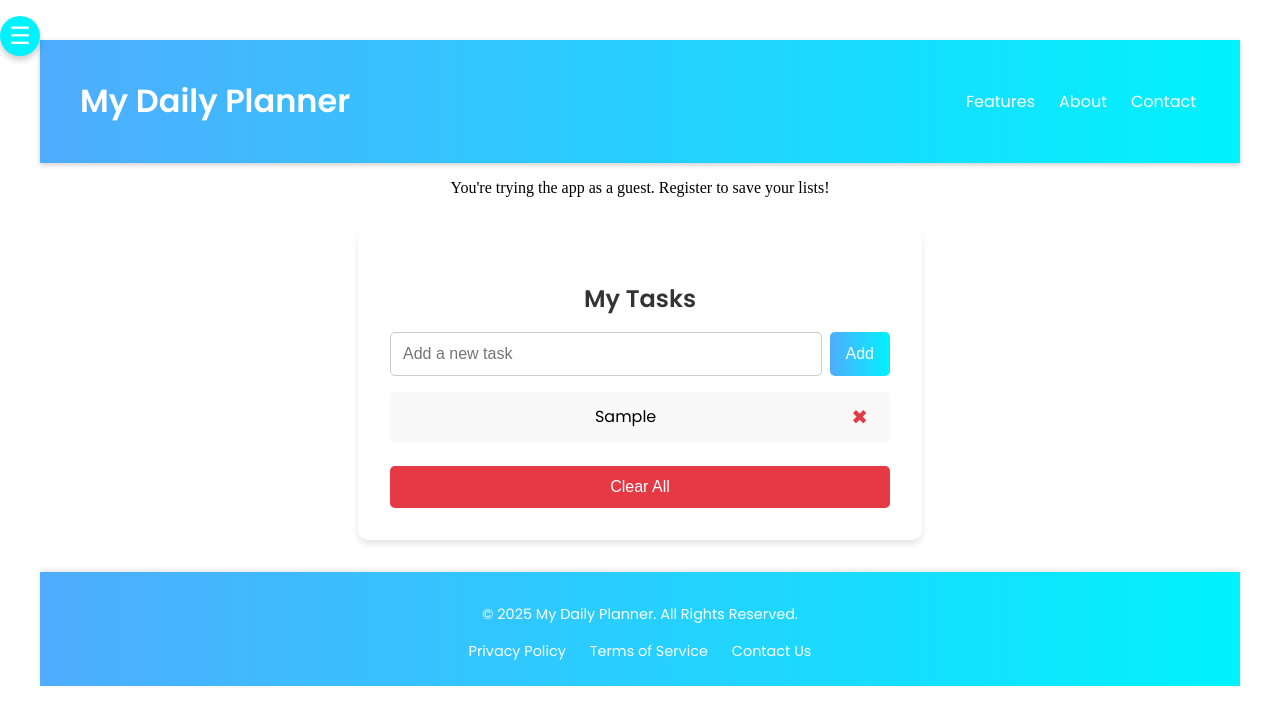
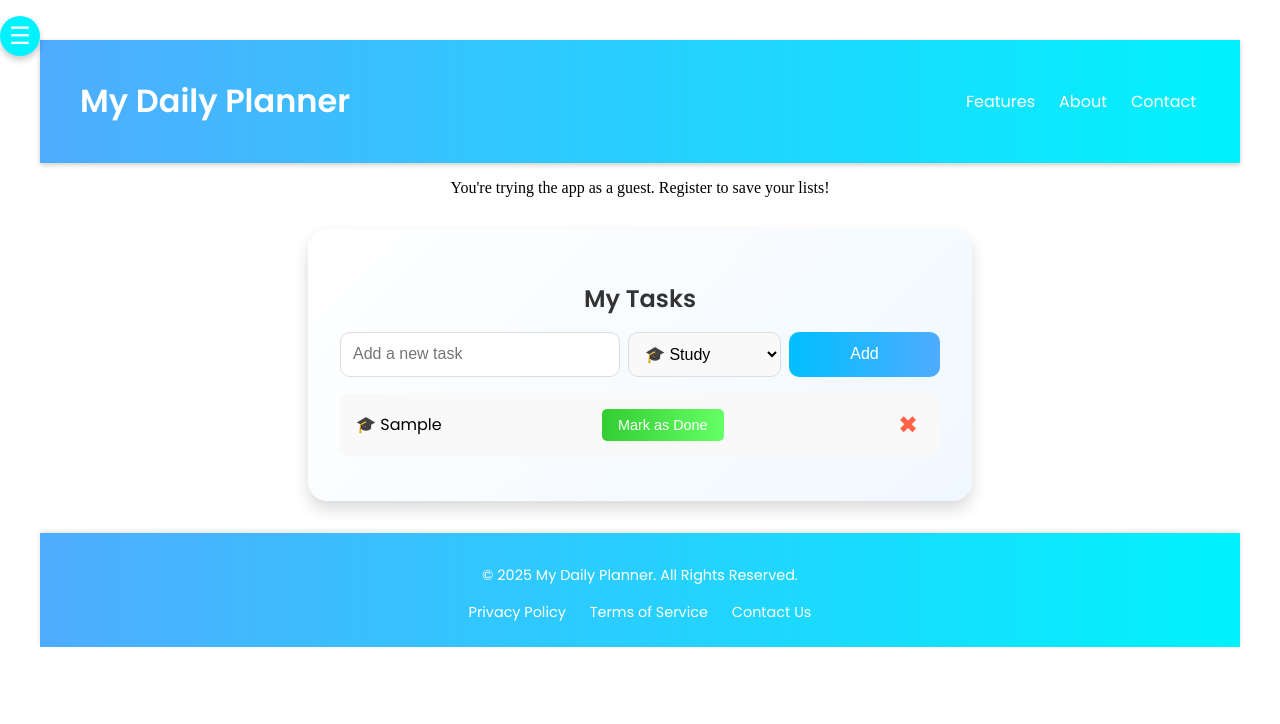
Before and after one commit to sashashreyder/todolist, a React (Vite) app in the folder todolist/: page / in a window 1280 px wide. Both pictures are taken after typing "Sample" into the empty fields and a click on the button "Add". Shown: the top 724 px of the page. Built offline with nearby package versions, Linux system fonts and the light colour scheme.

Commit message:
todo list mark as done updated, design updated

```diff
--- a/todolist/src/components/TodoList.jsx
+++ b/todolist/src/components/TodoList.jsx
@@ -1,26 +1,35 @@
-import React, { useState } from 'react';
+import React, { useState } from "react";
 import "../design/TodoList.css";
+
+const categories = [
+  { label: "Study", emoji: "🎓" },
+  { label: "Fitness", emoji: "🏋️‍♂️" },
+  { label: "Shopping", emoji: "🛒" },
+  { label: "Work", emoji: "📅" },
+  { label: "Personal", emoji: "🌟" },
+];
 
 const TodoList = ({ setHasUnsavedChanges }) => {
   const [tasks, setTasks] = useState([]);
-  const [task, setTask] = useState('');
-  const [error, setError] = useState('');
+  const [task, setTask] = useState("");
+  const [category, setCategory] = useState(categories[0].label);
+  const [error, setError] = useState("");
 
   const addTask = (e) => {
     e.preventDefault();
     if (!task.trim()) {
-      setError('Task cannot be empty!');
+      setError("Task cannot be empty!");
+      setTimeout(() => setError(""), 2000);
       return;
     }
-    setTasks([...tasks, { text: task, completed: false }]);
-    setTask('');
-    setError('');
-    if (setHasUnsavedChanges) setHasUnsavedChanges(true); // Mark progress as unsaved
+    setTasks([...tasks, { text: task, category, completed: false }]);
+    setTask("");
+    if (setHasUnsavedChanges) setHasUnsavedChanges(true);
   };
 
-  const toggleComplete = (index) => {
+  const markTaskAsDone = (index) => {
     const updatedTasks = tasks.map((t, i) =>
-      i === index ? { ...t, completed: !t.completed } : t
+      i === index ? { ...t, completed: true } : t
     );
     setTasks(updatedTasks);
     if (setHasUnsavedChanges) setHasUnsavedChanges(true);
@@ -28,11 +37,6 @@ const TodoList = ({ setHasUnsavedChanges }) => {
 
   const removeTask = (index) => {
     setTasks(tasks.filter((_, i) => i !== index));
-    if (setHasUnsavedChanges) setHasUnsavedChanges(true);
-  };
-
-  const clearTasks = () => {
-    setTasks([]);
     if (setHasUnsavedChanges) setHasUnsavedChanges(true);
   };
 
@@ -46,24 +50,46 @@ const TodoList = ({ setHasUnsavedChanges }) => {
           value={task}
           onChange={(e) => setTask(e.target.value)}
         />
-        <button type="submit">Add</button>
+        <select
+          value={category}
+          onChange={(e) => setCategory(e.target.value)}
+          className="category-select"
+        >
+          {categories.map((cat, index) => (
+            <option key={index} value={cat.label}>
+              {cat.emoji} {cat.label}
+            </option>
+          ))}
+        </select>
+        <button type="submit" className="add-btn">
+          Add
+        </button>
       </form>
       {error && <p className="error-message">{error}</p>}
       <ul className="task-list">
         {tasks.map((t, index) => (
-          <li key={index} className={`task-item ${t.completed ? 'completed' : ''}`}>
-            <span onClick={() => toggleComplete(index)}>{t.text}</span>
+          <li
+            key={index}
+            className={`task-item ${t.completed ? "completed" : ""}`}
+          >
+            <span>
+              {categories.find((cat) => cat.label === t.category)?.emoji}{" "}
+              {t.text}
+            </span>
+            {!t.completed && (
+              <button
+                className="mark-done-btn"
+                onClick={() => markTaskAsDone(index)}
+              >
+                Mark as Done
+              </button>
+            )}
             <button className="remove-btn" onClick={() => removeTask(index)}>
               ✖
             </button>
           </li>
         ))}
       </ul>
-      {tasks.length > 0 && (
-        <button className="clear-btn" onClick={clearTasks}>
-          Clear All
-        </button>
-      )}
     </div>
   );
 };
--- a/todolist/src/design/Sidebar.css
+++ b/todolist/src/design/Sidebar.css
@@ -1,4 +1,3 @@
-/* Sidebar Container */
 .sidebar {
     position: fixed;
     top: 0;
@@ -20,7 +19,6 @@
     transform: translateX(0);
   }
 
-  /* Toggle Button */
   .toggle-btn {
     position: absolute;
     top: 1rem;
@@ -41,7 +39,6 @@
     background: #4facfe;
   }
 
-  /* Navigation Links */
   .sidebar-nav ul {
     list-style: none;
     padding: 0;
@@ -66,7 +63,6 @@
     color: #ffd700;
   }
 
-  /* Responsive Sidebar */
   @media (max-width: 768px) {
     .sidebar {
       width: 200px;
--- a/todolist/src/design/TodoList.css
+++ b/todolist/src/design/TodoList.css
@@ -1,56 +1,80 @@
 .todo-container {
-    background: #fff;
+    background: linear-gradient(135deg, #ffffff, #f0f8ff);
     padding: 2rem;
-    border-radius: 10px;
-    box-shadow: 0 4px 6px rgba(0, 0, 0, 0.1);
-    font-family: 'Poppins', sans-serif;
-    max-width: 500px;
+    border-radius: 20px;
+    box-shadow: 0 8px 16px rgba(0, 0, 0, 0.15);
+    font-family: "Poppins", sans-serif;
+    max-width: 600px;
     margin: 2rem auto;
+    transition: transform 0.3s ease;
+  }
+
+  .todo-container:hover {
+    transform: translateY(-5px);
   }
 
   h2 {
     text-align: center;
     margin-bottom: 1rem;
     color: #333;
+    font-weight: bold;
   }
 
   .task-form {
     display: flex;
     justify-content: space-between;
     margin-bottom: 1rem;
+    gap: 0.5rem;
   }
 
   .task-form input {
+    flex: 2;
+    padding: 0.75rem;
+    font-size: 1rem;
+    border: 1px solid #ddd;
+    border-radius: 10px;
+    outline: none;
+    transition: border-color 0.3s ease;
+  }
+
+  .task-form input:focus {
+    border-color: #00bfff;
+  }
+
+  .category-select {
     flex: 1;
     padding: 0.75rem;
     font-size: 1rem;
-    border: 1px solid #ccc;
-    border-radius: 5px;
-    margin-right: 0.5rem;
+    border: 1px solid #ddd;
+    border-radius: 10px;
+    outline: none;
+    background: #f9f9f9;
+    transition: border-color 0.3s ease;
   }
 
-  .task-form input:focus {
-    border-color: #4facfe;
-    outline: none;
+  .category-select:focus {
+    border-color: #00bfff;
   }
 
-  .task-form button {
-    background: linear-gradient(90deg, #4facfe, #00f2fe);
+  .add-btn {
+    flex: 1;
+    padding: 0.75rem;
+    font-size: 1rem;
+    border: none;
+    border-radius: 10px;
+    background: linear-gradient(90deg, #00bfff, #4facfe);
     color: white;
-    border: none;
-    border-radius: 5px;
-    padding: 0.75rem 1rem;
-    font-size: 1rem;
     cursor: pointer;
-    transition: background 0.3s ease;
+    transition: background 0.3s ease, transform 0.2s ease;
   }
 
-  .task-form button:hover {
-    background: linear-gradient(90deg, #00f2fe, #4facfe);
+  .add-btn:hover {
+    background: linear-gradient(90deg, #4facfe, #00bfff);
+    transform: scale(1.05);
   }
 
   .error-message {
-    color: #e63946;
+    color: #ff6347;
     font-size: 0.9rem;
     text-align: center;
     margin-bottom: 1rem;
@@ -67,66 +91,77 @@
     justify-content: space-between;
     align-items: center;
     background: #f9f9f9;
-    padding: 0.75rem 1rem;
-    border-radius: 5px;
-    margin-bottom: 0.5rem;
-    transition: background 0.3s ease;
+    padding: 1rem;
+    border-radius: 10px;
+    margin-bottom: 0.75rem;
+    transition: background 0.3s ease, transform 0.2s ease;
+  }
+
+  .task-item:hover {
+    background: #e6f7ff;
+    transform: translateY(-2px);
   }
 
   .task-item.completed span {
     text-decoration: line-through;
-    color: #777;
-  }
-
-  .task-item span {
-    flex: 1;
-    cursor: pointer;
-  }
-
-  .task-item:hover {
-    background: #e3f2fd;
+    color: #999;
   }
 
   .remove-btn {
     background: none;
     border: none;
-    color: #e63946;
-    font-size: 1.25rem;
+    color: #ff6347;
+    font-size: 1.5rem;
     cursor: pointer;
-    transition: color 0.3s ease;
+    transition: color 0.3s ease, transform 0.2s ease;
   }
 
   .remove-btn:hover {
-    color: #ff6f61;
+    color: #ff4500;
+    transform: scale(1.1);
   }
 
-  .clear-btn {
-    background: #e63946;
+  .task-actions {
+    display: flex;
+    justify-content: center;
+    margin-top: 1rem;
+  }
+
+  .mark-done-btn {
+    padding: 0.5rem 1rem;
+    font-size: 0.9rem;
+    background: linear-gradient(90deg, #32cd32, #66ff66);
     color: white;
     border: none;
     border-radius: 5px;
-    padding: 0.75rem 1rem;
-    font-size: 1rem;
     cursor: pointer;
-    margin-top: 1rem;
-    width: 100%;
-    transition: background 0.3s ease;
+    transition: background 0.3s ease, transform 0.2s ease;
+    margin-right: 0.5rem;
   }
 
-  .clear-btn:hover {
-    background: #ff6f61;
+  .mark-done-btn:hover {
+    background: linear-gradient(90deg, #66ff66, #32cd32);
+    transform: scale(1.05);
   }
 
+  .mark-done-btn:active {
+    transform: scale(0.95);
+  }
+
+
+
   @media (max-width: 768px) {
-    .task-form input {
-      font-size: 0.9rem;
+    .task-form {
+      flex-direction: column;
+      gap: 0.75rem;
     }
 
-    .task-form button {
-      font-size: 0.9rem;
+    .task-form input {
+      flex: 1;
     }
 
-    .task-item {
-      padding: 0.5rem 0.75rem;
+    .category-select,
+    .add-btn {
+      flex: 1;
     }
   }
```
